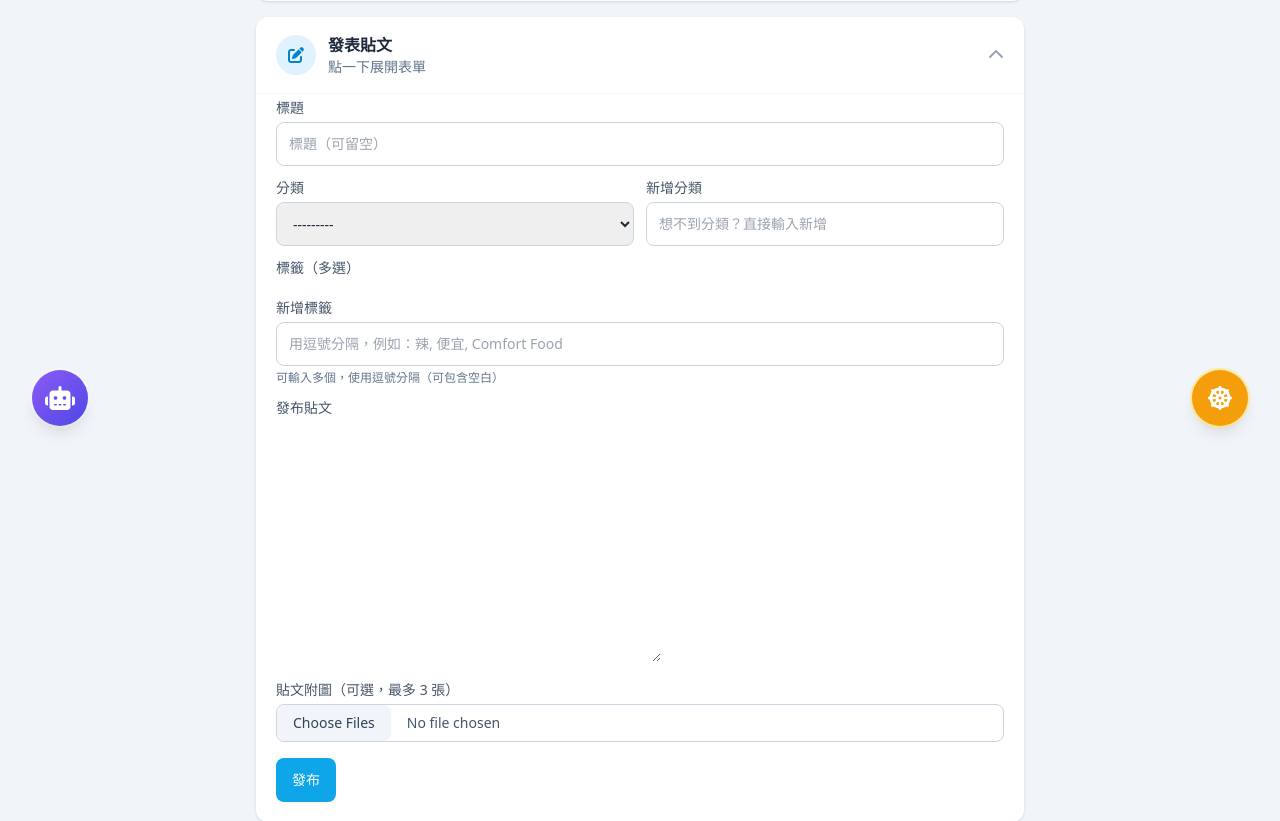
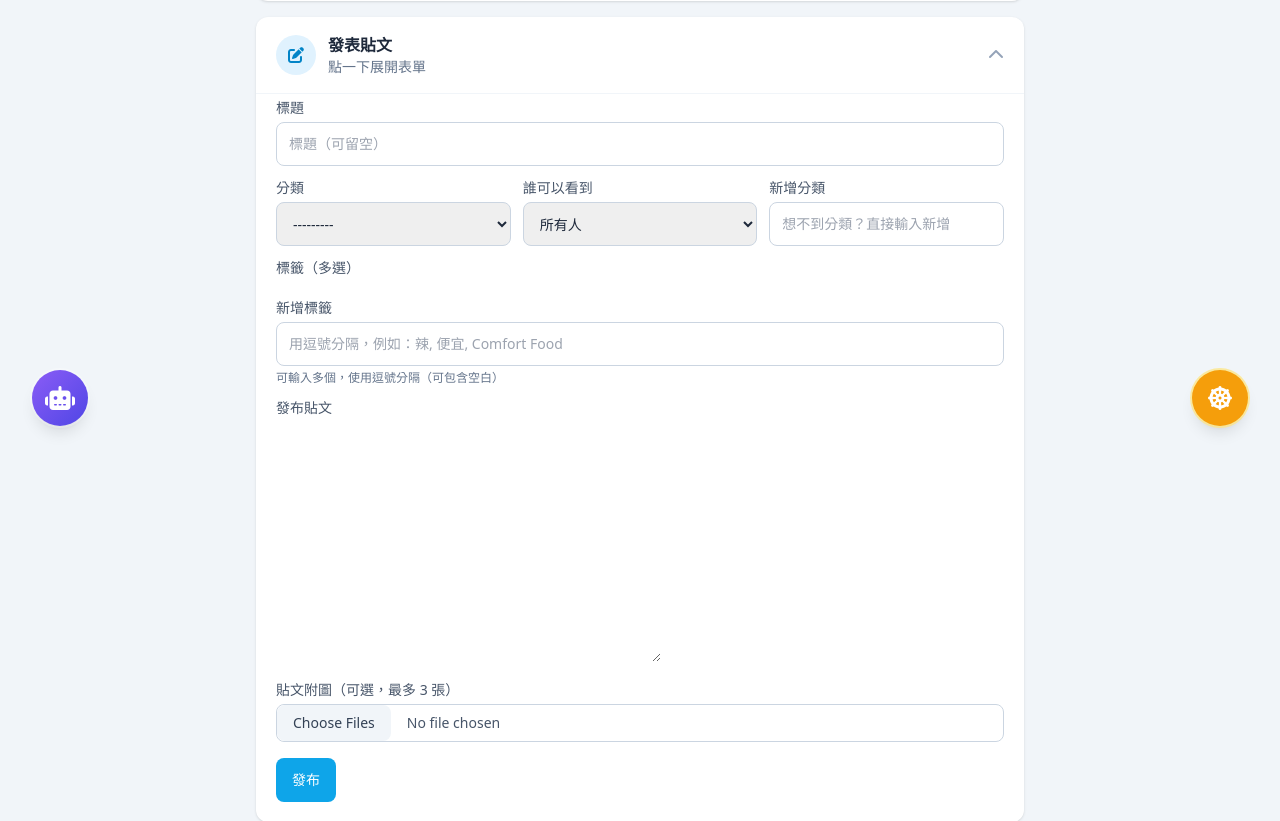
Before and after one commit to yuyu950708/djangotutorial, a Django app: page / in a window 1280 px wide, after a click that opens the changed part. Shown: the part 342-1163 px from the top of the page. Run offline with Django 5.2, Linux system fonts and the light colour scheme; the visitor is signed in with stand-in values (Sample User, id 1); data that the repository does not hold is empty; some libraries are stand-ins or nearby versions.

Commit message:
允許用戶設定貼文的可見性為公開或私密

```diff
--- a/accounts/templates/accounts/profile_detail.html
+++ b/accounts/templates/accounts/profile_detail.html
@@ -66,6 +66,9 @@
               <a href="{% url 'accounts:profile_detail' post.author.username %}" class="truncate font-semibold text-slate-800 hover:underline">{{ post.author.username }}</a>
               <span class="text-sm text-slate-500">{{ post.created_at|timesince }} 前</span>
               {% if post.category %}<span class="text-sm text-slate-500">· {{ post.category.name }}</span>{% endif %}
+              {% if post.visibility == "private" %}
+                <span class="rounded-full bg-slate-100 px-2 py-0.5 text-[11px] text-slate-500">僅自己可見</span>
+              {% endif %}
             </div>
             {% if post.tags.all %}
               <div class="mt-1 flex flex-wrap gap-2">
--- a/accounts/views.py
+++ b/accounts/views.py
@@ -7,7 +7,7 @@ from django.contrib.auth.views import (
 from django.contrib import messages
 from django.contrib.auth.decorators import login_required
 from django.core.paginator import Paginator
-from django.db.models import Count
+from django.db.models import Count, Q
 from django.shortcuts import get_object_or_404, redirect, render
 
 from .forms import ProfileEditForm, RegisterForm, UsernameOrEmailAuthenticationForm
@@ -90,6 +90,8 @@ def profile_posts(request, username):
         .annotate(comment_count=Count("post_comments", distinct=True))
         .order_by("-created_at", "-id")
     )
+    if request.user.id != base["profile_user"].id:
+        post_qs = post_qs.filter(visibility=Post.VISIBILITY_PUBLIC)
     paginator = Paginator(post_qs, PROFILE_POSTS_PER_PAGE)
     page_obj = paginator.get_page(request.GET.get("page") or 1)
 
--- a/posts/forms.py
+++ b/posts/forms.py
@@ -169,7 +169,7 @@ class PostEditForm(PostForm):
 
     class Meta:
         model = Post
-        fields = ("title", "category", "tags", "content")
+        fields = ("title", "category", "visibility", "tags", "content")
         widgets = {
             "title": forms.TextInput(
                 attrs={
@@ -178,6 +178,11 @@ class PostEditForm(PostForm):
                 }
             ),
             "category": forms.Select(
+                attrs={
+                    "class": "min-h-11 w-full rounded-lg border border-slate-300 px-3 py-2 text-base outline-none ring-sky-200 focus:ring sm:text-sm",
+                }
+            ),
+            "visibility": forms.Select(
                 attrs={
                     "class": "min-h-11 w-full rounded-lg border border-slate-300 px-3 py-2 text-base outline-none ring-sky-200 focus:ring sm:text-sm",
                 }
--- a/posts/models/post.py
+++ b/posts/models/post.py
@@ -5,6 +5,13 @@ from django.utils.translation import gettext_lazy as _
 
 
 class Post(models.Model):
+    VISIBILITY_PUBLIC = "public"
+    VISIBILITY_PRIVATE = "private"
+    VISIBILITY_CHOICES = (
+        (VISIBILITY_PUBLIC, _("所有人")),
+        (VISIBILITY_PRIVATE, _("只有自己")),
+    )
+
     author = models.ForeignKey(
         settings.AUTH_USER_MODEL,
         on_delete=models.CASCADE,
@@ -42,6 +49,12 @@ class Post(models.Model):
         null=True,
     )
     tags = models.ManyToManyField("posts.Tag", related_name="posts", blank=True, verbose_name=_("標籤"))
+    visibility = models.CharField(
+        _("可見性"),
+        max_length=20,
+        choices=VISIBILITY_CHOICES,
+        default=VISIBILITY_PUBLIC,
+    )
     like_count = models.PositiveIntegerField(_("讚數"), default=0)
     created_at = models.DateTimeField(_("建立時間"), auto_now_add=True)
     updated_at = models.DateTimeField(_("更新時間"), auto_now=True)
--- a/posts/templates/posts/feed.html
+++ b/posts/templates/posts/feed.html
@@ -133,11 +133,16 @@
             {{ form.title }}
             {% if form.title.errors %}<p class="mt-1 text-sm text-rose-600">{{ form.title.errors.0 }}</p>{% endif %}
           </div>
-          <div class="mb-3 grid gap-3 sm:grid-cols-2">
+          <div class="mb-3 grid gap-3 sm:grid-cols-3">
             <div>
               <label for="{{ form.category.id_for_label }}" class="mb-1 block text-sm font-medium text-slate-600">分類</label>
               {{ form.category }}
               {% if form.category.errors %}<p class="mt-1 text-sm text-rose-600">{{ form.category.errors.0 }}</p>{% endif %}
+            </div>
+            <div>
+              <label for="{{ form.visibility.id_for_label }}" class="mb-1 block text-sm font-medium text-slate-600">誰可以看到</label>
+              {{ form.visibility }}
+              {% if form.visibility.errors %}<p class="mt-1 text-sm text-rose-600">{{ form.visibility.errors.0 }}</p>{% endif %}
             </div>
             <div>
               <label for="{{ form.new_category.id_for_label }}" class="mb-1 block text-sm font-medium text-slate-600">新增分類</label>
@@ -195,6 +200,9 @@
               <a href="{% url 'accounts:profile_detail' post.author.username %}" class="truncate font-semibold text-slate-800 hover:underline">{{ post.author.username }}</a>
               <span class="text-sm text-slate-500">{{ post.created_at|timesince }} 前</span>
               {% if post.category %}<span class="text-sm text-slate-500">· {{ post.category.name }}</span>{% endif %}
+              {% if post.visibility == "private" %}
+                <span class="rounded-full bg-slate-100 px-2 py-0.5 text-[11px] text-slate-500">僅自己可見</span>
+              {% endif %}
             </div>
             {% if post.tags.all %}
               <div class="mt-1 flex flex-wrap gap-2">
--- a/posts/templates/posts/post_detail.html
+++ b/posts/templates/posts/post_detail.html
@@ -23,6 +23,9 @@
             <span class="px-1">·</span>
             <span>{{ post.created_at|timesince }} 前</span>
             {% if post.category %}<span class="px-1">·</span><span>{{ post.category.name }}</span>{% endif %}
+            {% if post.visibility == "private" %}
+              <span class="ml-2 rounded-full bg-slate-100 px-2 py-0.5 text-[11px] text-slate-500">僅自己可見</span>
+            {% endif %}
           </div>
           {% if post.tags.all %}
             <div class="mt-2 flex flex-wrap gap-2">
--- a/posts/templates/posts/post_edit.html
+++ b/posts/templates/posts/post_edit.html
@@ -34,6 +34,11 @@
         <label for="{{ form.category.id_for_label }}" class="mb-1 block text-sm font-medium text-slate-600">分類</label>
         {{ form.category }}
         {% if form.category.errors %}<p class="mt-1 text-sm text-rose-600">{{ form.category.errors.0 }}</p>{% endif %}
+      </div>
+      <div>
+        <label for="{{ form.visibility.id_for_label }}" class="mb-1 block text-sm font-medium text-slate-600">誰可以看到</label>
+        {{ form.visibility }}
+        {% if form.visibility.errors %}<p class="mt-1 text-sm text-rose-600">{{ form.visibility.errors.0 }}</p>{% endif %}
       </div>
       <div>
         <label for="{{ form.new_category.id_for_label }}" class="mb-1 block text-sm font-medium text-slate-600">新增分類</label>
--- a/posts/views.py
+++ b/posts/views.py
@@ -98,6 +98,12 @@ def feed(request):
             collection_count=Count("collections", distinct=True),
         )
     )
+    if request.user.is_authenticated:
+        posts = posts.filter(
+            Q(visibility=Post.VISIBILITY_PUBLIC) | Q(author_id=request.user.id)
+        )
+    else:
+        posts = posts.filter(visibility=Post.VISIBILITY_PUBLIC)
     if search_query:
         posts = posts.filter(
             Q(content__icontains=search_query) | Q(author__username__icontains=search_query)
@@ -428,6 +434,9 @@ def post_detail(request, pk):
         .annotate(collection_count=Count("collections", distinct=True)),
         pk=pk,
     )
+    if post.visibility == Post.VISIBILITY_PRIVATE and post.author_id != getattr(request.user, "id", None):
+        messages.error(request, "此貼文僅作者可查看。")
+        return redirect("posts:feed")
     is_liked = False
     is_collected = False
     if request.user.is_authenticated:
@@ -564,6 +573,7 @@ def tag_delete(request, pk):
 def collections_list(request):
     collections = (
         Collection.objects.filter(user=request.user)
+        .filter(Q(post__visibility=Post.VISIBILITY_PUBLIC) | Q(post__author_id=request.user.id))
         .select_related("post", "post__author", "post__author__profile", "post__category")
         .prefetch_related("post__tags")
         .order_by("-created_at")
```
Also changed, not shown: posts/migrations/0009_alter_postcomment_options_post_visibility.py (added).
